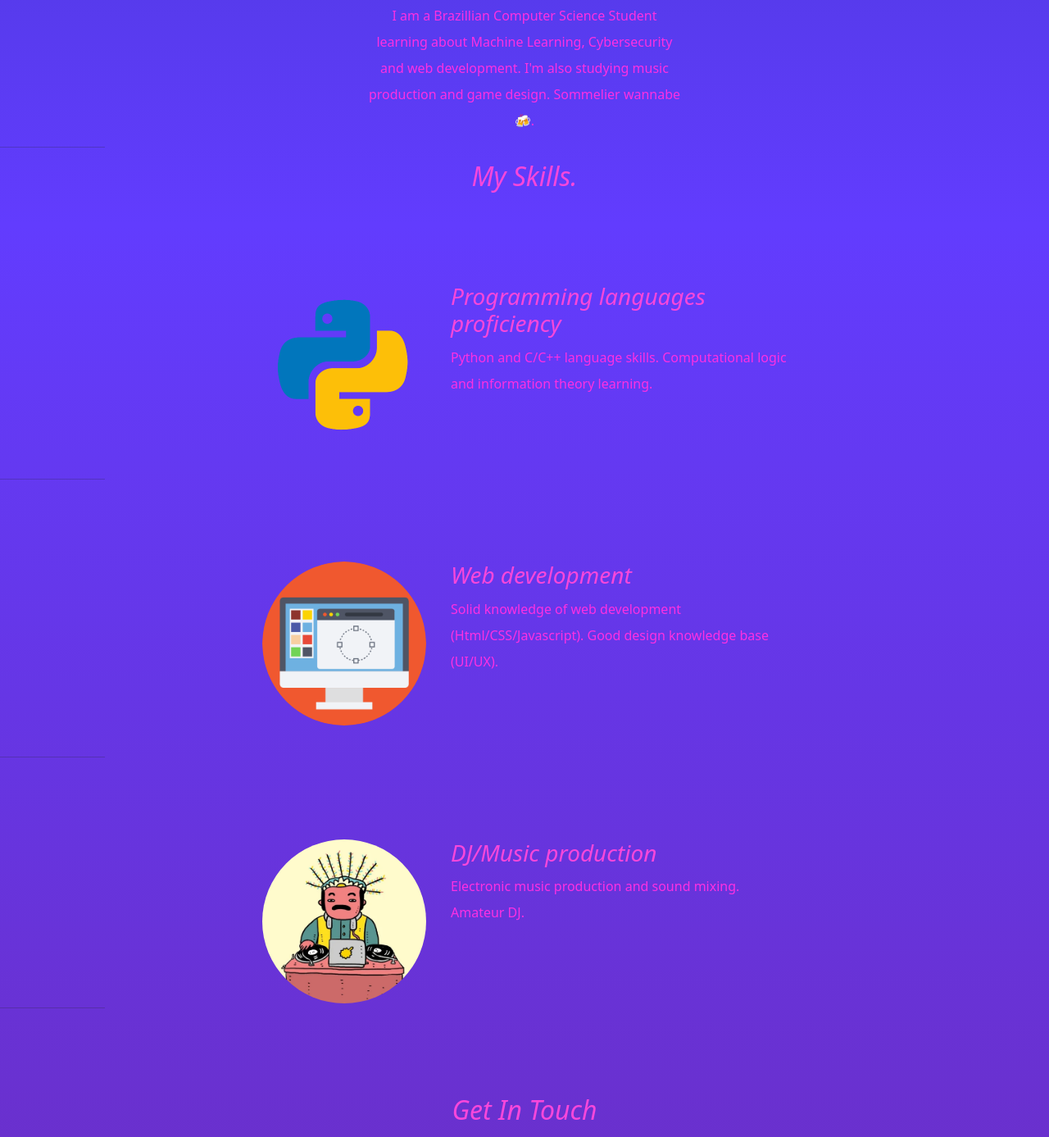
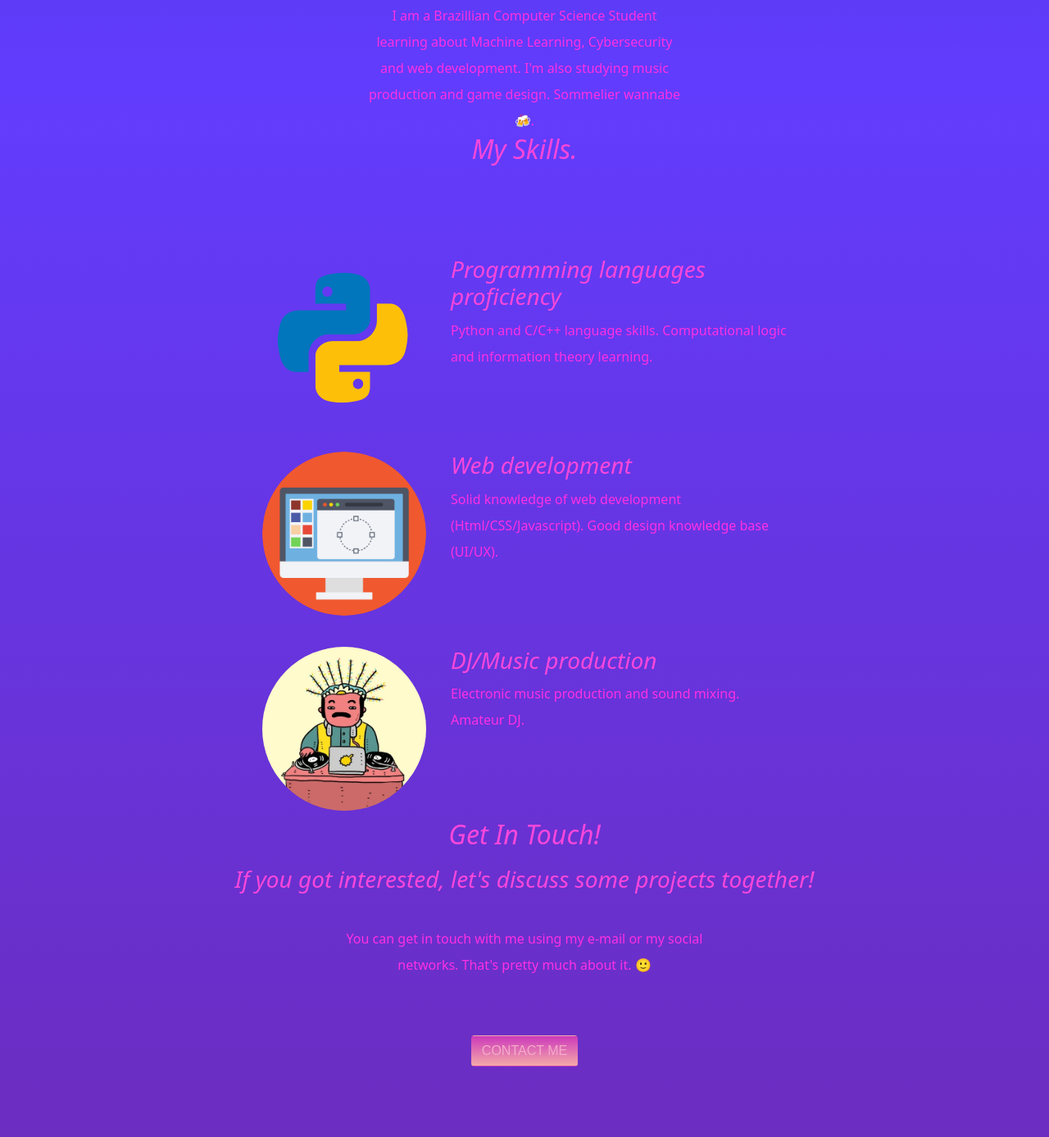
Before and after one commit to Gcaian-cabral/CSS---Landing-Page-, a plain HTML site: page index.html in a window 1280 px wide. Shown: the part 1346-2733 px from the top of the page at 82% size. Drawn offline with nearby package versions, Linux system fonts and the light colour scheme.

Commit message:
Update index.html

```diff
--- a/index.html
+++ b/index.html
@@ -37,7 +37,8 @@
             <p class="intro">I am a Brazillian Computer Science Student learning about Machine Learning, Cybersecurity and web development. I'm also studying music production and game design. Sommelier wannabe 🍻.</p>
           </div>
 
-          <hr>
+
+
           <div class="skills">
             <h2>My Skills.</h2>
             <div class="skill-row">
@@ -45,13 +46,13 @@
               <h3> Programming languages proficiency </h3>
               <p> Python and C/C++ language skills. Computational logic and information theory learning.</p>
             </div>
-            <hr>
+
             <div class="skill-row">
               <img class="icon" src="Images/webdev.png" alt="web development">
               <h3> Web development </h3>
               <p>Solid knowledge of web development (Html/CSS/Javascript). Good design knowledge base (UI/UX).</p>
             </div>
-            <hr>
+
             <div class="skill-row">
                 <!-- https://media3.giphy.com/media/3oriO6raAUyQIpjHEI/giphy.gif?cid=790b7611c4ed1b854c56b46d84a54be7991d1788a968114f&rid=giphy.gif&ct=g orginal gif URL -->
                 <img class="icon" src="Images/dj.gif" alt="DJ">
@@ -60,13 +61,14 @@
               </div>
           </div>
 
-          <hr>
+
           <div class="contact-me">
-            <h2>Get In Touch</h2>
+            <h2>Get In Touch!</h2>
             <h3> If you got interested, let's discuss some projects together! </h3>
             <p class="message"> You can get in touch with me using my e-mail or my social networks. That's pretty much about it. 🙂</p>
             <a class="btn" href="mailto:gabrielcaiangc@gmail.com">CONTACT ME</a>
           </div>
+
     </div>
 
     <div class="bot-container">
```
